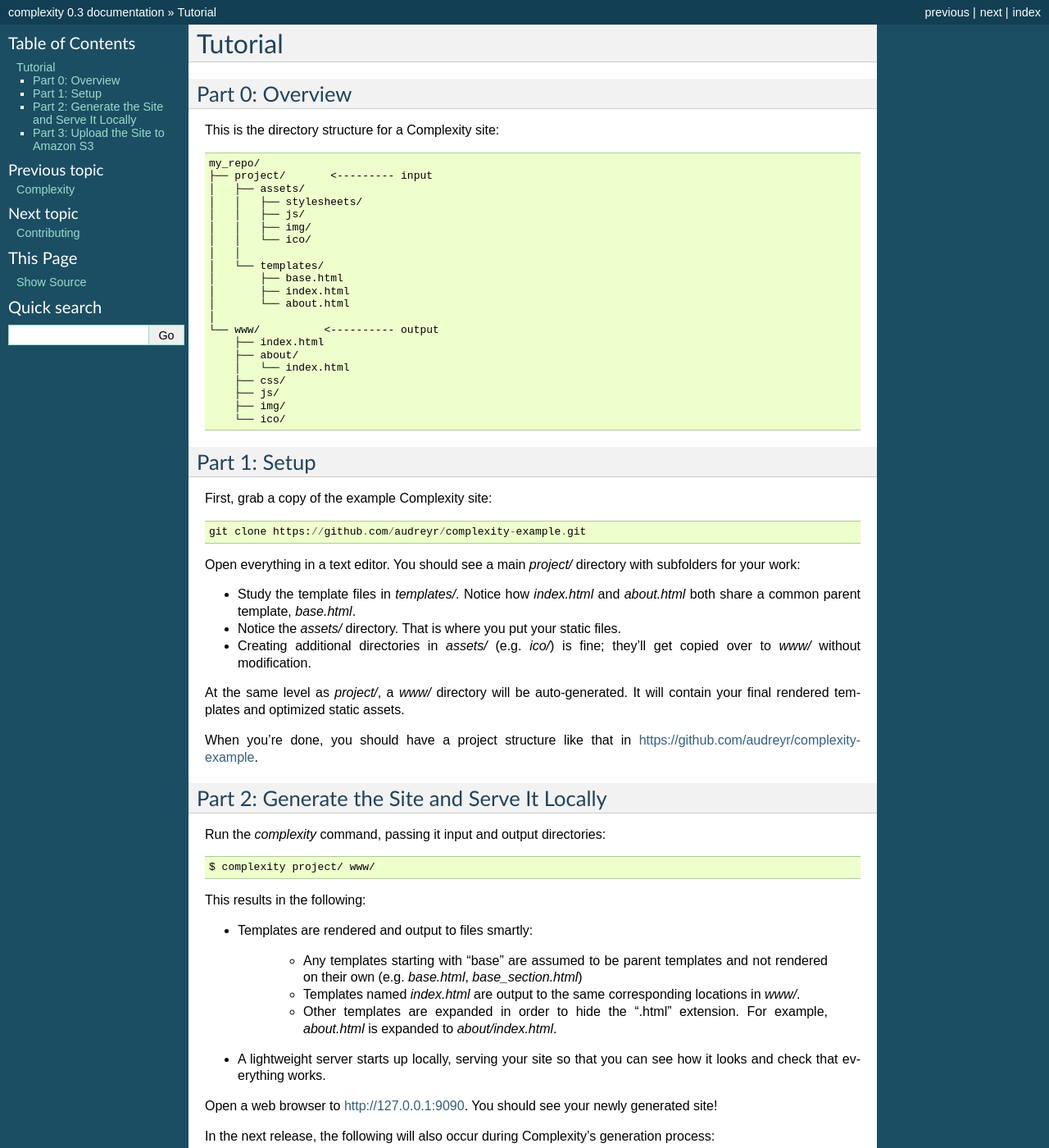
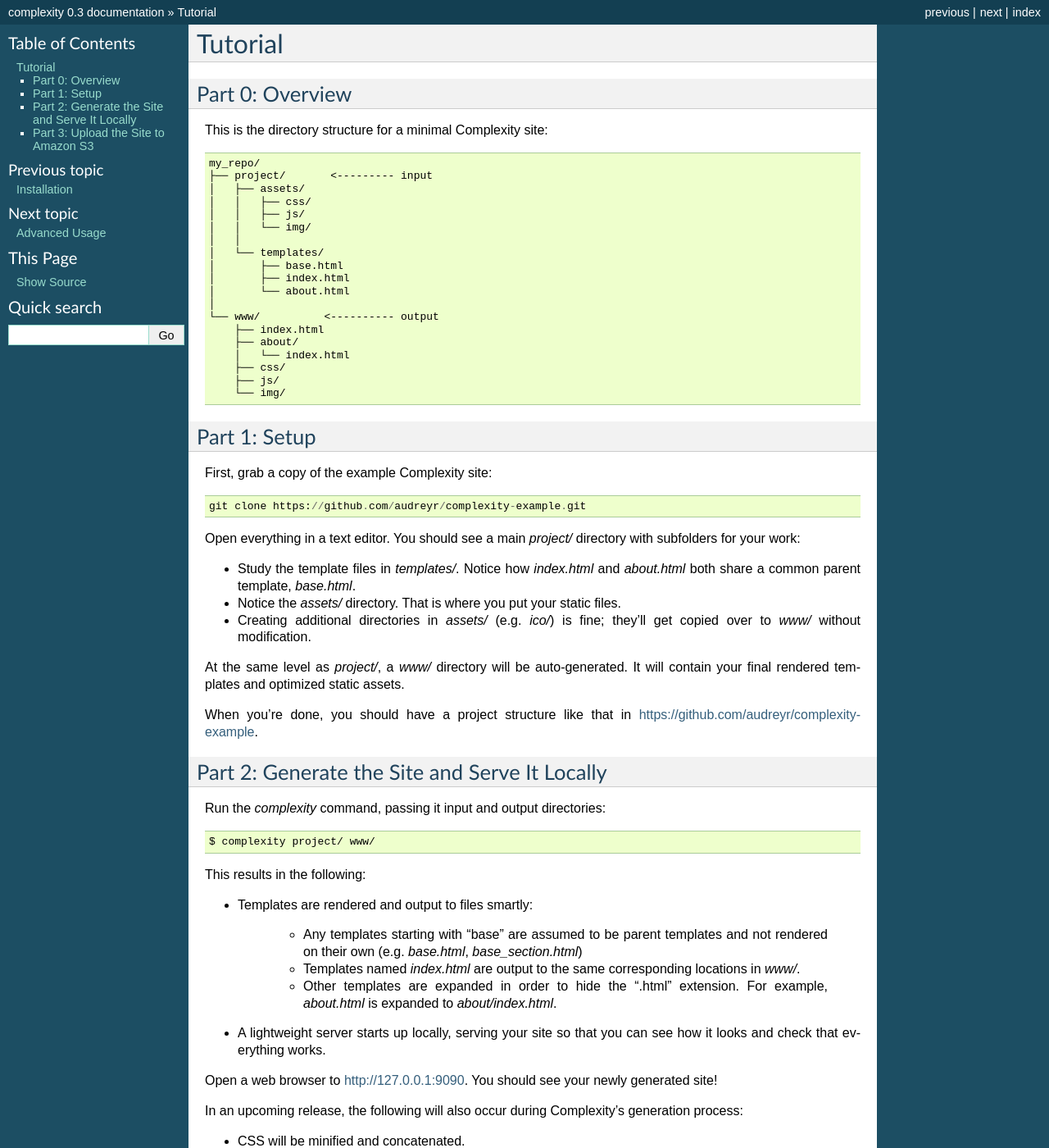
Before and after one commit to audreyfeldroy/complexity, a Sphinx documentation site: the page built from docs/tutorial.rst, in a window 1280 px wide and 1400 px high. Shown: the whole window at 82% size. Built offline with Sphinx 7.4.7, drawn with Linux system fonts in a browser that asks for light colours; pages that are not in the unit, such as notebooks, are missing from menus; some of the changed text lies outside the part shown.

Commit message:
Tons more docs.

```diff
--- a/docs/conf.py
+++ b/docs/conf.py
@@ -192,7 +192,7 @@ latex_elements = {
 # Grouping the document tree into LaTeX files. List of tuples
 # (source start file, target name, title, author, documentclass [howto/manual]).
 latex_documents = [
-  ('index', 'complexity.tex', u'complexity Documentation',
+  ('index', 'complexity.tex', u'Complexity Documentation',
    u'Audrey Roy', 'manual'),
 ]
 
@@ -222,7 +222,7 @@ latex_documents = [
 # One entry per manual page. List of tuples
 # (source start file, name, description, authors, manual section).
 man_pages = [
-    ('index', 'complexity', u'complexity Documentation',
+    ('index', 'complexity', u'Complexity Documentation',
      [u'Audrey Roy'], 1)
 ]
 
@@ -236,7 +236,7 @@ man_pages = [
 # (source start file, target name, title, author,
 #  dir menu entry, description, category)
 texinfo_documents = [
-  ('index', 'complexity', u'complexity Documentation',
+  ('index', 'complexity', u'Complexity Documentation',
    u'Audrey Roy', 'complexity', 'One line description of project.',
    'Miscellaneous'),
 ]
--- a/docs/index.rst
+++ b/docs/index.rst
@@ -14,6 +14,7 @@ Contents:
    readme
    installation
    tutorial
+   advanced_usage
    contributing
    authors
    history
--- a/docs/tutorial.rst
+++ b/docs/tutorial.rst
@@ -5,15 +5,14 @@ Tutorial
 Part 0: Overview
 ----------------
 
-This is the directory structure for a Complexity site::
+This is the directory structure for a minimal Complexity site::
 
     my_repo/
     ├── project/       <--------- input
     │   ├── assets/
-    │   │   ├── stylesheets/
+    │   │   ├── css/
     │   │   ├── js/
-    │   │   ├── img/
-    │   │   └── ico/
+    │   │   └── img/
     │   │
     │   └── templates/
     │       ├── base.html
@@ -26,8 +25,7 @@ This is the directory structure for a Complexity site::
         │   └── index.html
         ├── css/
         ├── js/
-        ├── img/
-        └── ico/
+        └── img/
 
 Part 1: Setup
 -------------
@@ -76,11 +74,11 @@ This results in the following:
 
 Open a web browser to http://127.0.0.1:9090. You should see your newly generated site!
 
-In the next release, the following will also occur during Complexity's
+In an upcoming release, the following will also occur during Complexity's
 generation process:
 
 * CSS will be minified and concatenated.
-* SCSS will compiled to CSS, then minified and concatenated.
+* SCSS and/or LESS will compiled to CSS, then minified and concatenated.
 * JS will minified, concatenated, and obfuscated.
 
 Development is happening at a rapid pace, so stay tuned. To keep updated, watch
```
Also changed, not shown: README.rst (+6 -3 lines), docs/advanced_usage.rst (added, +76 -0 lines), docs/installation.rst (added, +39 -0 lines).
